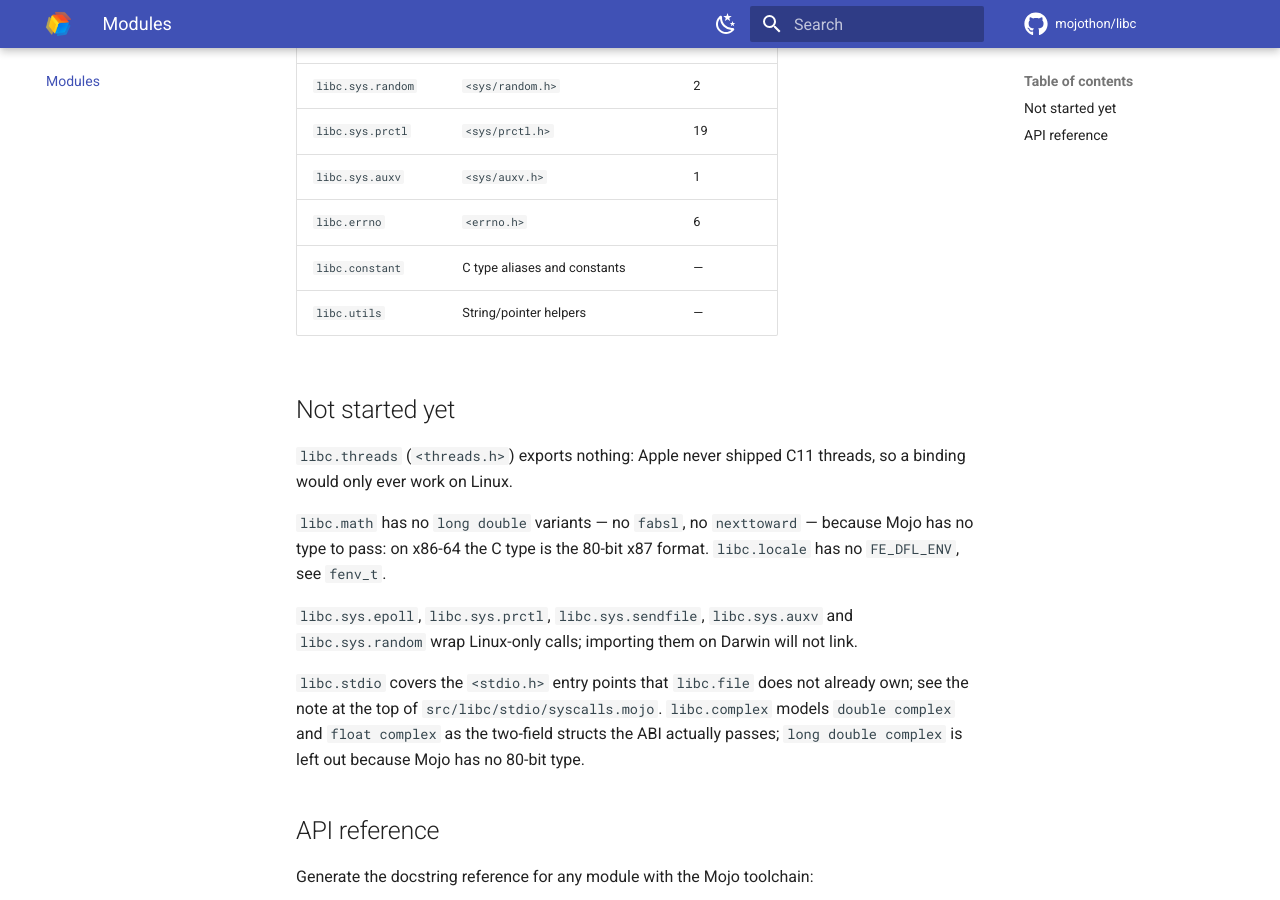
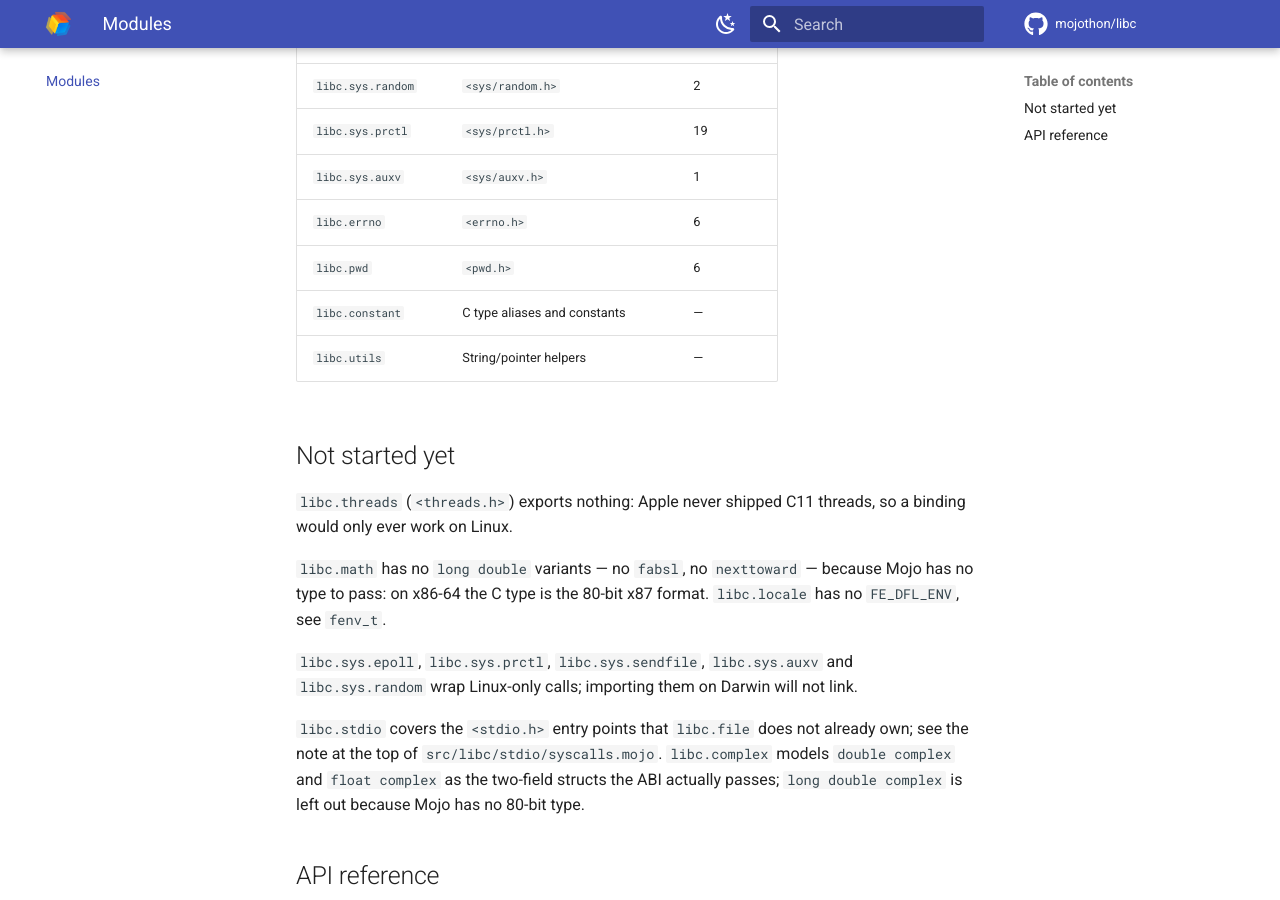
Before and after one commit to mojothon/libc, an MkDocs documentation site: the page built from docs/modules.md, in a window 1280 px wide and 900 px high, scrolled down 1869 px. Built offline with MkDocs 1.6.1 and Material for MkDocs 9.7.7, drawn with Linux system fonts in a browser that asks for light colours; comment, search, counter and statistics services are not loaded.

Commit message:
feat(pwd): look users up by name and by id
Nothing else here could take a uid from `stat` and answer with who owns
the file, which is the question most things have: the id is what the
kernel hands out, and the name is what goes on the screen.

`struct passwd` is opaque and read by member methods rather than fields
because the two platforms do not agree on where anything after `pw_gid`
sits: Darwin puts `pw_change`, `pw_expire` and `pw_class` in the middle,
making the struct 72 bytes against 48, so its `pw_gecos` is the 48th and
Linux's the 24th. Taking the larger block and reading each member at the
offset that fits is what `Utsname` already does for the same reason.

The Darwin offsets are what macOS CI says they are, not what this box was
able to check: nothing here can be compiled for Darwin locally, and it is
the `getpwent` walk comparing each row's members against `getpwuid` that
will notice if any of them is wrong.

```diff
--- a/docs/modules.md
+++ b/docs/modules.md
@@ -45,6 +45,7 @@
 | `libc.sys.prctl` | `<sys/prctl.h>` | 19 |
 | `libc.sys.auxv` | `<sys/auxv.h>` | 1 |
 | `libc.errno` | `<errno.h>` | 6 |
+| `libc.pwd` | `<pwd.h>` | 6 |
 | `libc.constant` | C type aliases and constants | — |
 | `libc.utils` | String/pointer helpers | — |
 
```
Also changed, not shown: 4 other files.
